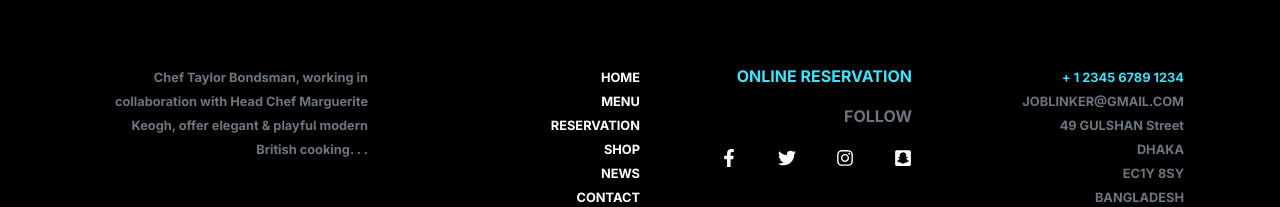
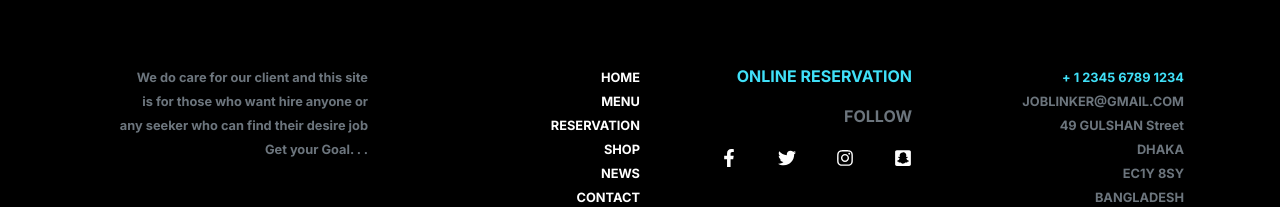
Before and after one commit to Galib24/JobLinker, a Next.js app: page /hr in a window 1280 px wide. Shown: the part 1224-1431 px from the top of the page. Built offline with nearby package versions, Linux system fonts and the light colour scheme; no server answers.

Commit message:
footer text change

```diff
--- a/src/components/Footer/Footer.jsx
+++ b/src/components/Footer/Footer.jsx
@@ -15,13 +15,13 @@ const Footer = () => {
             <div
               className='text-[#6c757d] text-end'>
               <small>
-                Chef Taylor Bondsman, working in
+                We do care for our client and this site
                 <br />
-                collaboration with Head Chef Marguerite
+               is for those who want hire anyone or
                 <br />
-                Keogh, offer elegant & playful modern
+               any seeker who can find their desire job
                 <br />
-                British cooking. . .
+                Get your Goal. . .
               </small>
               <br />
               <small
```
